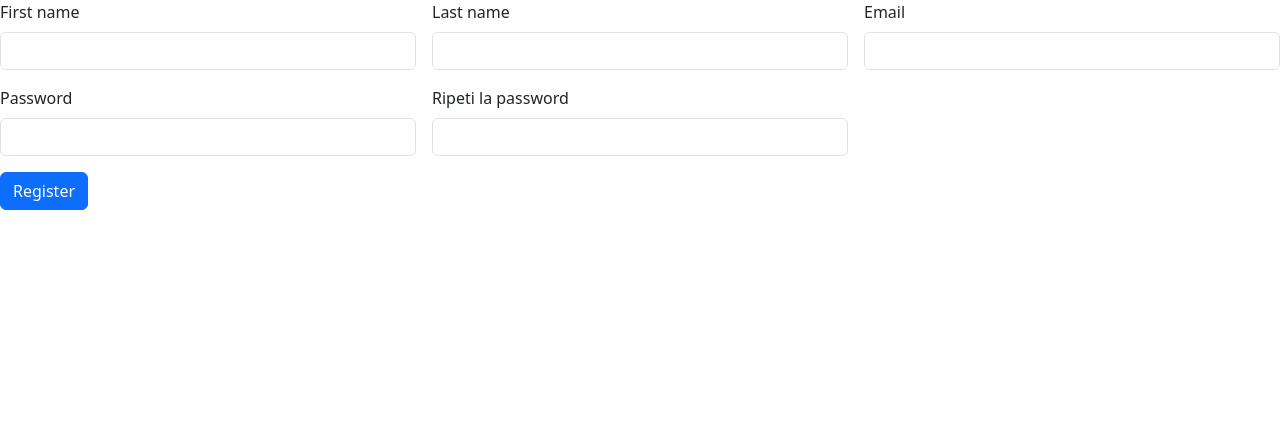
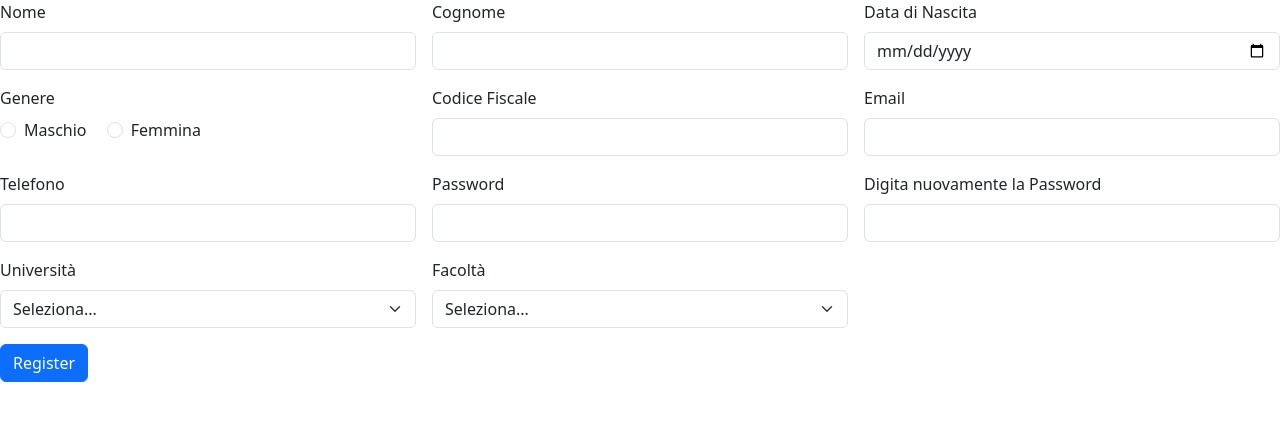
Before and after one commit to CeronAlessandro/ProgettoGruppo03_UniConnect_WebApp, a PHP site: page /register.php in a window 1280 px wide. Shown: the top 421 px of the page. Run offline with PHP 8.4, Linux system fonts and the light colour scheme; data that the repository does not hold is empty.

Commit message:
register completato

```diff
--- a/index.php
+++ b/index.php
@@ -9,7 +9,7 @@
     <body>
         <nav class="navbar navbar-expand-lg bg-body-tertiary">
         <div class="container-fluid">
-            <a class="navbar-brand" href="#">Uniconnect</a>
+            <img src="IMG/logo1.png">
             <button class="navbar-toggler" type="button" data-bs-toggle="collapse" data-bs-target="#navbarSupportedContent" aria-controls="navbarSupportedContent" aria-expanded="false" aria-label="Toggle navigation">
             <span class="navbar-toggler-icon"></span>
             </button>
@@ -60,7 +60,7 @@
         </div>
 
         <div class="card" style="width: 18rem;">
-            <img src="IMG/writing.jpg" class="card-img-top">
+            <img src="IMG/icon_write.png" class="card-img-top">
             <div class="card-body">
                 <h5 class="card-title">Scrivi i tuoi appunti!</h5>
                 <a href="textEditor.php" class="btn btn-primary">Apri Text Editor</a>
--- a/register.php
+++ b/register.php
@@ -4,14 +4,19 @@
 
     if ($_SERVER['REQUEST_METHOD'] === 'POST') {
         $password = $_POST['password'];
-        $checkPassword = $_POST['checkPassword'];
+        $checkPassword = $_POST['checkpassword'];
 
         if ($password === $checkPassword){
-            $email = $_POST['email'];
-            $first_name = $_POST['first-name'];
-            $last_name = $_POST['last-name'];
+            $email = $_POST['Email'];
+            $nome = $_POST['Nome'];
+            $cognome = $_POST['Cognome'];
+            $data_nascita = $_POST['Data_nascita'];
+            $genere = $_POST['Genere'];
+            $codice_fiscale = $_POST['Codice_fiscale'];
+            $telefono = $_POST['Telefono'];
+            $id_facolta = $_POST['Facolta'];
 
-            $sql = "INSERT INTO users(email, password, first_name, last_name) VALUES('$email', '$password', '$first_name' , '$last_name');";
+            $sql = "INSERT INTO studente(Email, Password, Nome, Cognome, Data_nascita, Genere, Codice_fiscale, Telefono, ID_facolta) VALUES('$email', '$password', '$nome' , '$cognome', '$data_nascita', '$genere', '$codice_fiscale', '$telefono', '$id_facolta');";
 
             if($conn->query($sql) === true){
                 echo "Utente registrato con successo!";
@@ -35,35 +40,109 @@
 </head>
 <body>
     <form class="row g-3 needs-validation" method="post">
+    <!-- Nome -->
     <div class="col-md-4">
-        <label for="validationCustom01" class="form-label">First name</label>
-        <input type="text" name="first-name" class="form-control" id="validationCustom01" minlength="2" maxlength="60" required>
+        <label for="Nome" class="form-label">Nome</label>
+        <input type="text" name="Nome" class="form-control" minlength="2" maxlength="50" required>
         <div class="valid-feedback">
         </div>
     </div>
+
+    <!-- Cognome -->
     <div class="col-md-4">
-        <label for="validationCustom02" class="form-label">Last name</label>
-        <input type="text" name="last-name" class="form-control" id="validationCustom02" minlength="2" maxlength="60" required>
+        <label for="Cognome" class="form-label">Cognome</label>
+        <input type="text" name="Cognome" class="form-control" minlength="2" maxlength="50" required>
         <div class="valid-feedback">
         </div>
     </div>
+
+    <!-- Data di Nascita -->
     <div class="col-md-4">
-        <label for="validationCustom02" class="form-label">Email</label>
-        <input type="email" name="email" class="form-control" id="validationCustom02" maxlength="128" required>
+        <label for="Data_nascita" class="form-label">Data di Nascita</label>
+        <input type="date" name="Data_nascita" class="form-control" required>
+        <div class="valid-feedback"></div>
+    </div>
+
+    <!-- Genere (M/F) -->
+    <div class="col-md-4">
+        <label class="form-label d-block">Genere</label>
+        <div class="form-check form-check-inline">
+            <input class="form-check-input" type="radio" name="Genere" id="genereM" value="M">
+            <label class="form-check-label" for="genereM">Maschio</label>
+        </div>
+        <div class="form-check form-check-inline">
+            <input class="form-check-input" type="radio" name="Genere" id="genereF" value="F">
+            <label class="form-check-label" for="genereF">Femmina</label>
+        </div>
+    </div>
+
+    <!-- Codice Fiscale -->
+    <div class="col-md-4">
+        <label for="Codice_fiscale" class="form-label">Codice Fiscale</label>
+        <input type="text" name="Codice_fiscale" class="form-control" minlength="16" maxlength="16" required>
+        <div class="valid-feedback"></div>
+    </div>
+
+    <!-- Email -->
+    <div class="col-md-4">
+        <label for="Email" class="form-label">Email</label>
+        <input type="email" name="Email" class="form-control" maxlength="100" required>
         <div class="valid-feedback">
         </div>
     </div>
+
+    <!-- Telefono -->
     <div class="col-md-4">
-        <label for="validationCustom02" class="form-label">Password</label>
-        <input type="password" name="password" class="form-control" id="validationCustom02" required>
+        <label for="Telefono" class="form-label">Telefono</label>
+        <input type="tel" name="Telefono" class="form-control" maxlength="15" pattern="[0-9]+">
+        <div class="valid-feedback"></div>
+    </div>
+
+    <!-- Password -->
+    <div class="col-md-4">
+        <label for="Password" class="form-label">Password</label>
+        <input type="password" name="password" class="form-control" maxlength="255" required>
         <div class="valid-feedback">
         </div>
     </div>
+
+    <!-- Controllo Password -->
     <div class="col-md-4">
-        <label for="validationCustom02" class="form-label">Ripeti la password</label>
-        <input type="password" name="checkPassword" class="form-control" id="validationCustom02" required>
+        <label for="checkPassword" class="form-label">Digita nuovamente la Password</label>
+        <input type="password" name="checkpassword" class="form-control" maxlength="255" required>
         <div class="valid-feedback">
         </div>
+    </div>
+
+    <!-- Università -->
+    <div class="col-md-4">
+        <label for="Universita" class="form-label">Università</label>
+        <select name="Universita" class="form-select" required>
+            <option selected disabled value="">Seleziona...</option>
+            <?php
+                $sql = "SELECT id, nome FROM universita";
+                $result = $conn->query($sql);
+                while($row = $result->fetch_assoc()) {
+                    echo '<option value="'.$row['id'].'">'.$row['nome'].'</option>';
+                }
+            ?>
+        </select>
+        <div class="valid-feedback"></div>
+    </div>
+    <!-- Facoltà -->
+    <div class="col-md-4">
+        <label for="Facolta" class="form-label">Facoltà</label>
+        <select name="Facolta" class="form-select" required>
+            <option selected disabled value="">Seleziona...</option>
+            <?php
+                $sql = "SELECT id, nome FROM facolta";
+                $result = $conn->query($sql);
+                while($row = $result->fetch_assoc()) {
+                    echo '<option value="'.$row['id'].'">'.$row['nome'].'</option>';
+                }
+            ?>
+        </select>
+        <div class="valid-feedback"></div>
     </div>
     <div class="col-12">
         <button class="btn btn-primary" type="submit">Register</button>
```
Also changed, not shown: IMG/icon_write.png (added), IMG/logo1.png (added), IMG/writing.jpg (deleted), style.css (line endings or trailing spaces).
